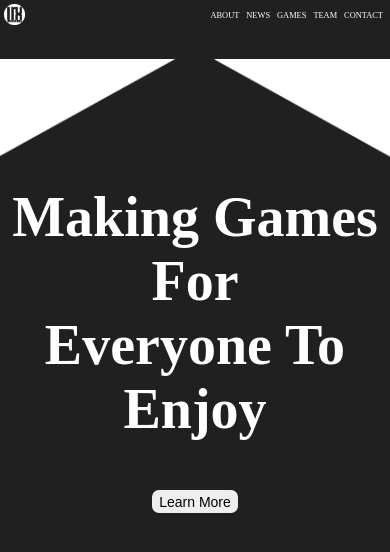
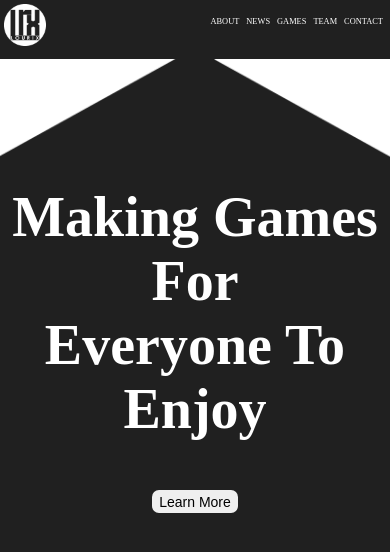
Before and after one commit to Carlosmplouro6/Lourix, a plain HTML site: page index.html in a window 390 px wide. Drawn offline with Linux system fonts and the light colour scheme.

Commit message:
Improving Responsiveness

```diff
--- a/styles.scss
+++ b/styles.scss
@@ -39,8 +39,7 @@ header {
   nav {
     position: relative;
     float: right;
-    margin-top: 1.5rem;
-    margin-bottom: auto;
+    margin-top: 2vh;
   }
 
   a {
@@ -51,7 +50,7 @@ header {
   }
 
   .Logo {
-    width: 3rem;
+    width: 5vh;
     margin: 0.5rem;
     cursor: pointer;
   }
```
Also changed, not shown: styles.css, 1 other file.
